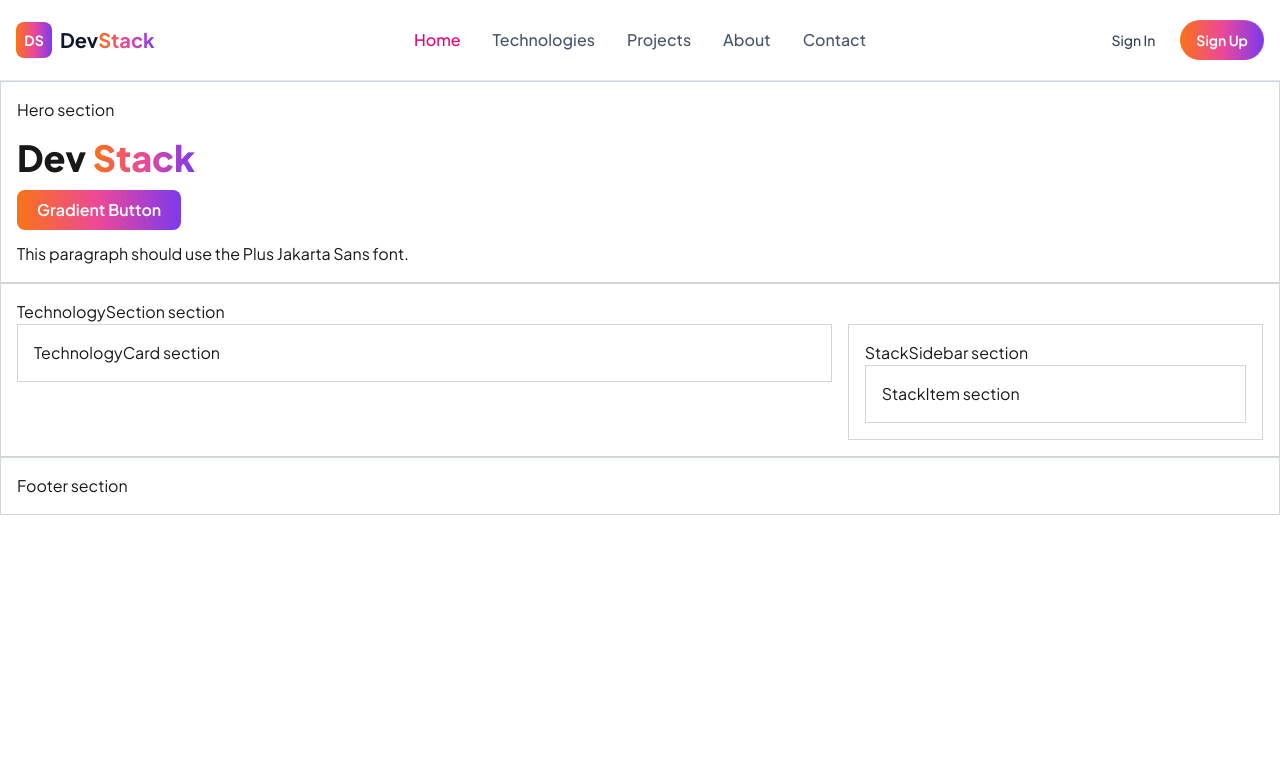
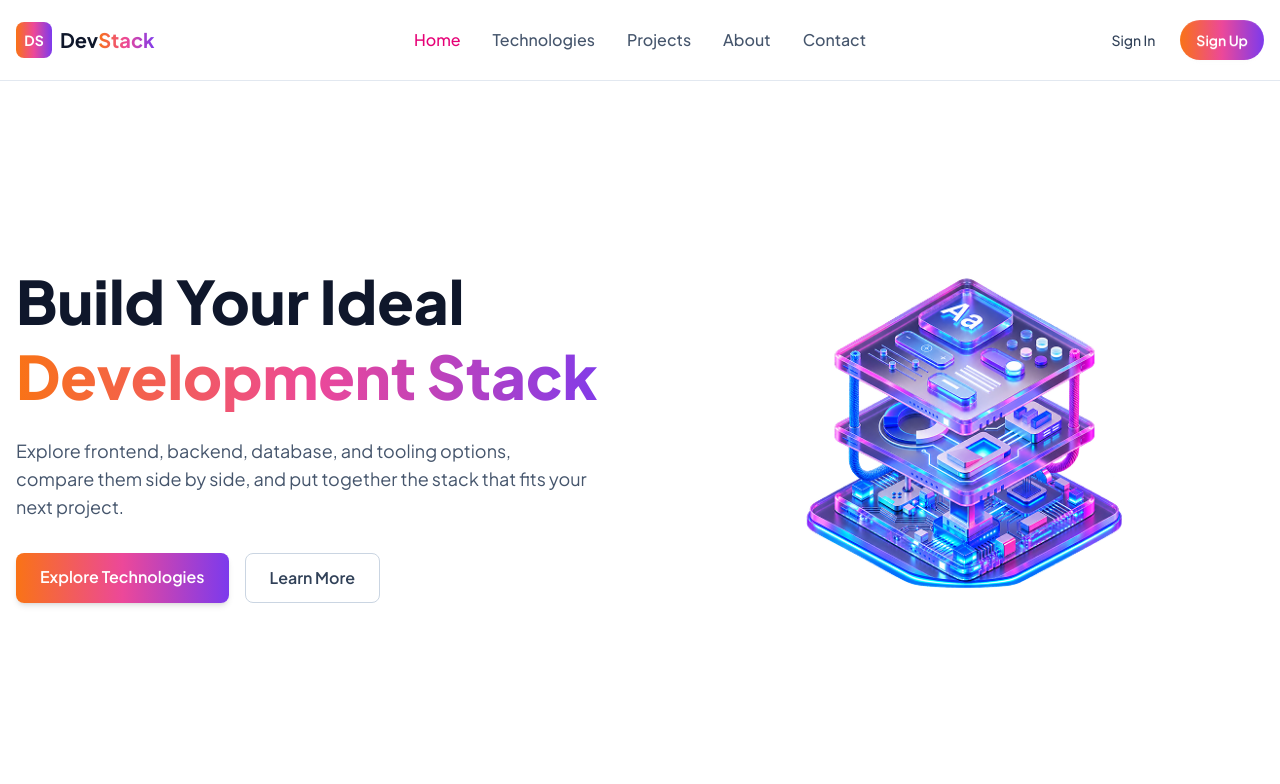
Before and after one commit to MdIbrahimKhalil1416/Dev-stack, a React (Vite) app: page / in a window 1280 px wide. Shown: the top 784 px of the page. Built offline with nearby package versions, Linux system fonts and the light colour scheme.

Commit message:
Add hero section with gradient heading and banner

```diff
--- a/src/components/Hero.tsx
+++ b/src/components/Hero.tsx
@@ -1,16 +1,45 @@
+import banner from '../assets/banner-stack.png'
+
 function Hero() {
   return (
-    <section id="home" className="border border-gray-300 p-4">
-      Hero section
-      {/* TEMP: Phase 2 theme test — will be replaced in Phase 3 */}
-      <div className="mt-4 space-y-3">
-        <h1 className="text-4xl font-extrabold">
-          Dev <span className="text-brand">Stack</span>
-        </h1>
-        <button className="bg-brand rounded-lg px-5 py-2 font-semibold text-white">
-          Gradient Button
-        </button>
-        <p>This paragraph should use the Plus Jakarta Sans font.</p>
+    <section id="home">
+      <div className="mx-auto grid max-w-7xl items-center gap-12 px-4 py-16 lg:grid-cols-2 lg:py-24">
+        {/* Left column: heading, text, buttons */}
+        <div className="text-center lg:text-left">
+          <h1 className="text-4xl leading-tight font-extrabold text-slate-900 md:text-5xl lg:text-6xl">
+            Build Your Ideal
+            <span className="text-brand block">Development Stack</span>
+          </h1>
+
+          <p className="mx-auto mt-6 max-w-xl text-lg text-slate-600 lg:mx-0">
+            Explore frontend, backend, database, and tooling options, compare them side by
+            side, and put together the stack that fits your next project.
+          </p>
+
+          <div className="mt-8 flex flex-wrap justify-center gap-4 lg:justify-start">
+            <a
+              href="#technologies"
+              className="bg-brand rounded-lg px-6 py-3 font-semibold text-white shadow-md transition hover:opacity-90"
+            >
+              Explore Technologies
+            </a>
+            <a
+              href="#"
+              className="rounded-lg border border-slate-300 bg-white px-6 py-3 font-semibold text-slate-700 transition hover:bg-slate-50"
+            >
+              Learn More
+            </a>
+          </div>
+        </div>
+
+        {/* Right column: banner image (shows below the text on mobile) */}
+        <div className="flex justify-center">
+          <img
+            src={banner}
+            alt="Illustration of stacked development technology layers"
+            className="w-full max-w-md lg:max-w-lg"
+          />
+        </div>
       </div>
     </section>
   )
```
